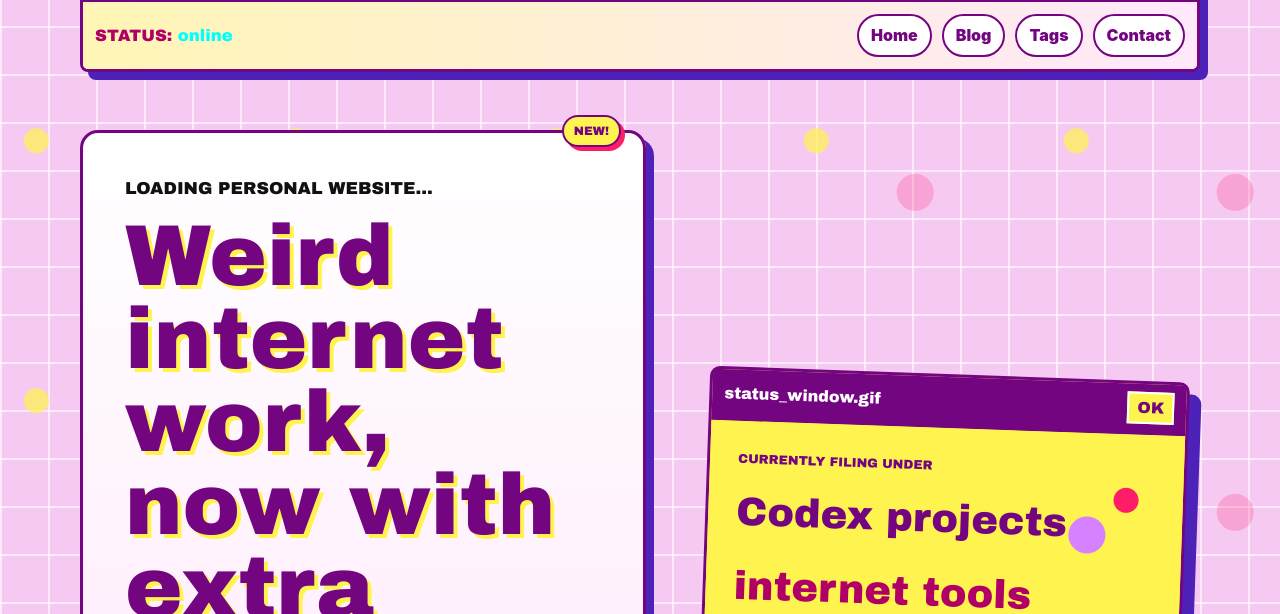
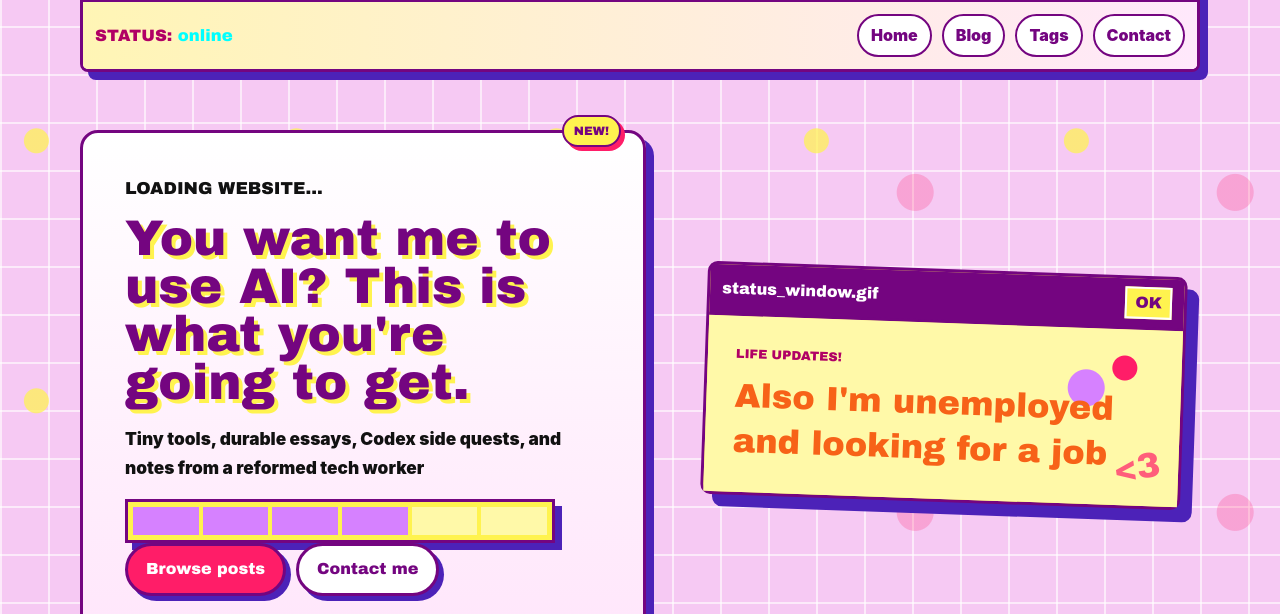
Before and after one commit to genlaudotcom/First-Blog-Iteration, an Astro site: page / in a window 1280 px wide. Shown: the part 186-800 px from the top of the page. Built offline with nearby package versions, Linux system fonts and the light colour scheme; Astro itself is replaced by a stand-in of ours.

Commit message:
updated hero body and visual of homepage

```diff
--- a/src/pages/index.astro
+++ b/src/pages/index.astro
@@ -11,17 +11,17 @@ const heroPosts = featuredPosts.length > 0 ? featuredPosts : latestPosts.slice(0
 <BaseLayout>
   <section class="hero">
     <div class="hero__copy">
-      <p class="kicker">Loading personal website...</p>
-      <h1>Weird internet work, now with extra pixels.</h1>
+      <p class="kicker">Loading website...</p>
+      <h1>You want me to use AI? This is what you're going to get.</h1>
       <p>
-        Creative systems, Codex side quests, tiny tools, durable essays, and notes from the messy middle of making things online.
+        Tiny tools, durable essays, Codex side quests, and notes from a reformed tech worker
       </p>
       <div class="loading-widget" aria-hidden="true">
         <span></span><span></span><span></span><span></span><span></span><span></span>
       </div>
       <div class="hero__actions">
         <a class="button" href="/blog/">Browse posts</a>
-        <a class="button button--ghost" href="/rss.xml">Subscribe</a>
+        <a class="button button--ghost" href="/contact/">Contact me</a>
       </div>
     </div>
     <div class="hero__visual">
@@ -30,11 +30,9 @@ const heroPosts = featuredPosts.length > 0 ? featuredPosts : latestPosts.slice(0
           <span>status_window.gif</span>
           <span>OK</span>
         </div>
-        <div class="signal-panel">
-          <span>Currently filing under</span>
-          <strong>Codex projects</strong>
-          <strong>internet tools</strong>
-          <strong>creative systems</strong>
+        <div class="signal-panel life-update">
+          <span>life updates!</span>
+          <strong>Also I'm unemployed and looking for a job</strong>
         </div>
       </div>
     </div>
--- a/src/styles/global.css
+++ b/src/styles/global.css
@@ -276,12 +276,20 @@ main > section,
   text-shadow: 4px 4px 0 var(--yellow);
 }
 
+.hero__copy h1 {
+  font-size: clamp(2.8rem, 5vw, 3.125rem);
+}
+
 .hero p,
 .page-header p,
 .post-hero p {
   max-width: 690px;
   color: var(--ink);
   font-size: 1.08rem;
+}
+
+.hero__copy > p:not(.kicker) {
+  font-weight: 900;
 }
 
 .loading-widget {
@@ -396,6 +404,29 @@ main > section,
 
 .signal-panel strong:nth-of-type(3) {
   color: var(--orange);
+}
+
+.signal-panel.life-update {
+  background:
+    radial-gradient(circle at 88% 22%, var(--pink) 0 12px, transparent 13px),
+    radial-gradient(circle at 80% 34%, var(--lilac) 0 18px, transparent 19px),
+    #fff9a8;
+}
+
+.signal-panel.life-update span {
+  color: #b10065;
+}
+
+.signal-panel.life-update strong:first-of-type {
+  color: #f76218;
+  font-size: clamp(1.45rem, 3.2vw, 2.1rem);
+  line-height: 1.35;
+}
+
+.signal-panel.life-update::after {
+  right: 18px;
+  bottom: 10px;
+  opacity: 0.7;
 }
 
 .section {
```
Also changed, not shown: src/content/assets/profilepicture.JPG (added).
